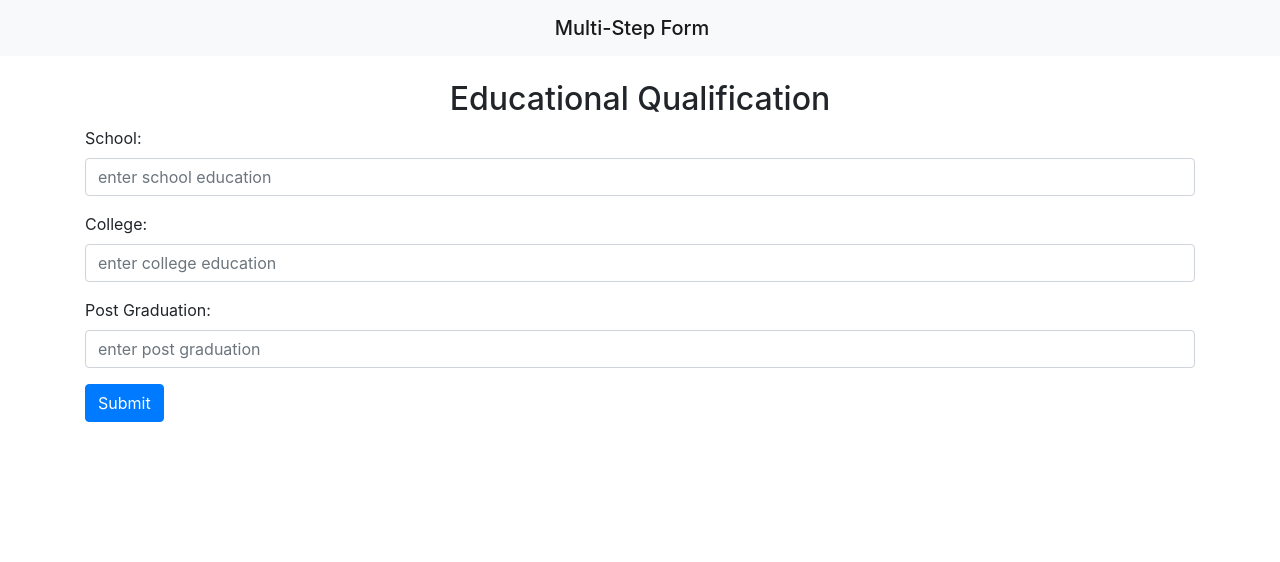
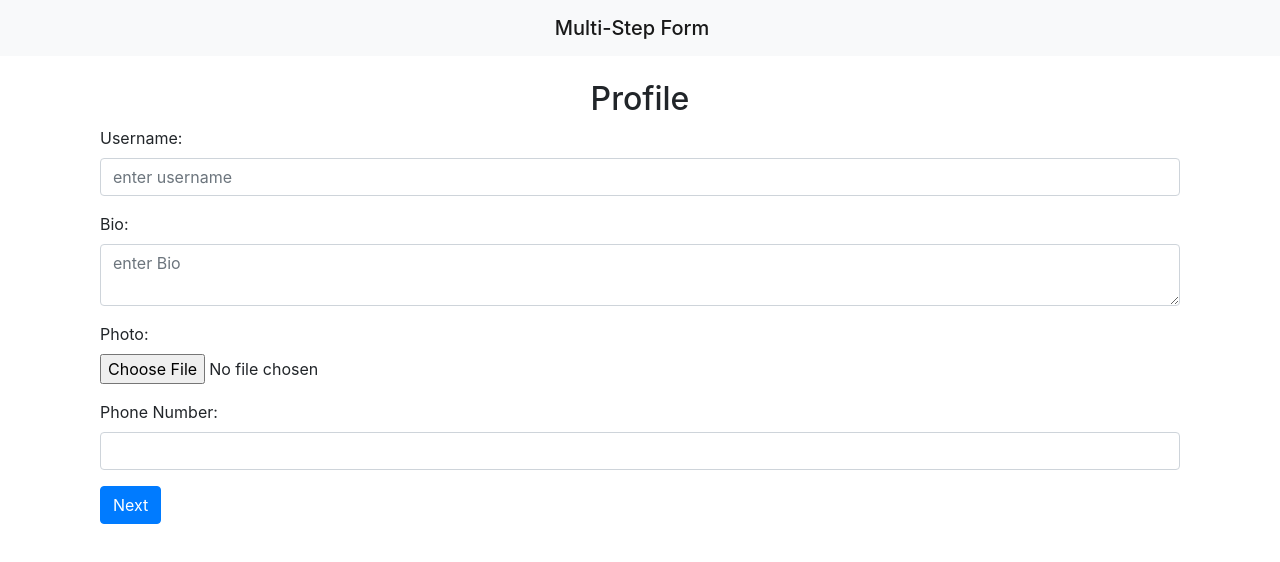
Before and after one commit to Yjspoder/form, a React (Create React App) app: page / in a window 1280 px wide. Shown: the top 562 px of the page. Built offline with nearby package versions, Linux system fonts and the light colour scheme.

Commit message:
Add profile validations

```diff
--- a/src/App.jsx
+++ b/src/App.jsx
@@ -20,9 +20,9 @@ class App extends Component {
       <div className="align-content-around">
       <Header />
       <div className="container mt-4">
-          {/* <Profile /> */}
+          <Profile />
           {/* <PersonalInfo /> */}
-          <EducationalQualification />
+          {/* <EducationalQualification /> */}
       </div>
       </div>
     );
--- a/src/Profile.jsx
+++ b/src/Profile.jsx
@@ -8,63 +8,186 @@ export default class Profile extends Component {
       bio: "",
       photo: "",
       phone_number: "",
+      general_error: null,
+      username_error: null,
+      bio_error: null,
+      photo_error: null,
+      phone_number_error: null,
     };
   }
 
   handleChange = ({ target: { id, value } }) => {
     this.setState({
-      [id]: value
-    })
-  }
+      [id]: value,
+    });
+  };
+
+  handleSubmit = (e) => {
+    e.preventDefault();
+    const {
+      username,
+      bio,
+      photo,
+      phone_number,
+      username_error,
+      bio_error,
+      photo_error,
+      phone_number_error,
+    } = this.state;
+
+    !username || !bio || !photo || !phone_number
+      ? this.setState({
+          general_error: "All fields are must.",
+        })
+      : this.setState({
+          general_error: null,
+        });
+
+    username.length < 6
+      ? this.setState({
+          username_error: "Username should be atleast 6 characters.",
+        })
+      : this.setState({
+          username_error: null,
+        });
+
+    bio.length < 150
+      ? this.setState({
+          bio_error: "Bio should be atleast 150 characters.",
+        })
+      : this.setState({
+          bio_error: null,
+        });
+
+    phone_number.length < 10 ||
+    !phone_number[0] == "6" ||
+    !phone_number[0] == "7" ||
+    !phone_number[0] == "8" ||
+    !phone_number[0] == "9"
+      ? this.setState({
+          phone_number_error: "Please enter valid phone number.",
+        })
+      : this.setState({
+          phone_number_error: null,
+        });
+
+    if (!username_error && !bio_error && !photo_error && !phone_number_error) {
+      console.log("state set.");
+    }
+  };
+
   render() {
-    const { username, bio, photo, phone_number } = this.state;
+    const {
+      username,
+      bio,
+      photo,
+      phone_number,
+      general_error,
+      username_error,
+      bio_error,
+      photo_error,
+      phone_number_error,
+    } = this.state;
     return (
-      <form className="container-md">
+      <form className="container-md" onSubmit={this.handleSubmit}>
         <h1 className="h2 d-flex justify-content-center">Profile</h1>
+        {general_error ? (
+          <div className="alert alert-warning" role="alert">
+            <strong className="d-flex justify-content-center">
+              {general_error}
+            </strong>
+          </div>
+        ) : (
+          <></>
+        )}
         <div className="form-group">
           <label htmlFor="username">Username:</label>
           <input
             type="text"
-            className="form-control"
+            className={
+              username_error ? "form-control is-invalid" : "form-control"
+            }
             id="username"
             aria-describedby="usernameHelp"
             placeholder="enter username"
             onChange={this.handleChange}
             value={username}
           />
+          {username_error ? (
+            <div
+              className="alert-danger mt-1 d-flex justify-content-center"
+              role="alert"
+            >
+              {username_error}
+            </div>
+          ) : (
+            <></>
+          )}
         </div>
         <div className="form-group">
           <label htmlFor="bio">Bio:</label>
           <textarea
             type="text"
-            className="form-control"
+            className={bio_error ? "form-control is-invalid" : "form-control"}
             id="bio"
             placeholder="enter Bio"
             onChange={this.handleChange}
             value={bio}
           />
+          {bio_error ? (
+            <div
+              className="alert-danger mt-1 d-flex justify-content-center"
+              role="alert"
+            >
+              {bio_error}
+            </div>
+          ) : (
+            <></>
+          )}
         </div>
         <div className="form-group">
           <label htmlFor="photo">Photo:</label>
           <input
             type="file"
-            className="form-control-file"
+            className={
+              photo_error ? "form-control-file is-invalid" : "form-control-file"
+            }
             id="photo"
             onChange={this.handleChange}
             value={photo}
           />
+          {photo_error ? (
+            <div
+              className="alert-danger mt-1 d-flex justify-content-center"
+              role="alert"
+            >
+              {photo_error}
+            </div>
+          ) : (
+            <></>
+          )}
         </div>
         <div className="form-group">
-          <label htmlFor="Phone Number">
-            Phone Number:
-          </label>
+          <label htmlFor="Phone Number">Phone Number:</label>
           <input
-            className="form-control"
+            className={
+              phone_number_error ? "form-control is-invalid" : "form-control"
+            }
             type="tel"
             value={phone_number}
             id="phone_number"
             onChange={this.handleChange}
           />
+          {phone_number_error ? (
+            <div
+              className="alert-danger mt-1 d-flex justify-content-center"
+              role="alert"
+            >
+              {phone_number_error}
+            </div>
+          ) : (
+            <></>
+          )}
         </div>
         <button type="submit" className="btn btn-primary">
           Next
```
